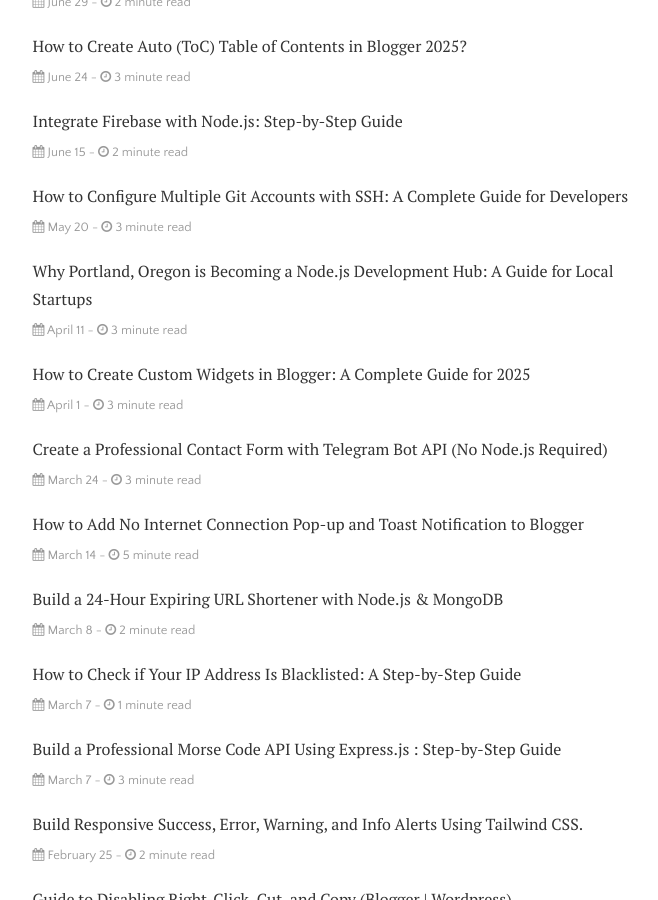
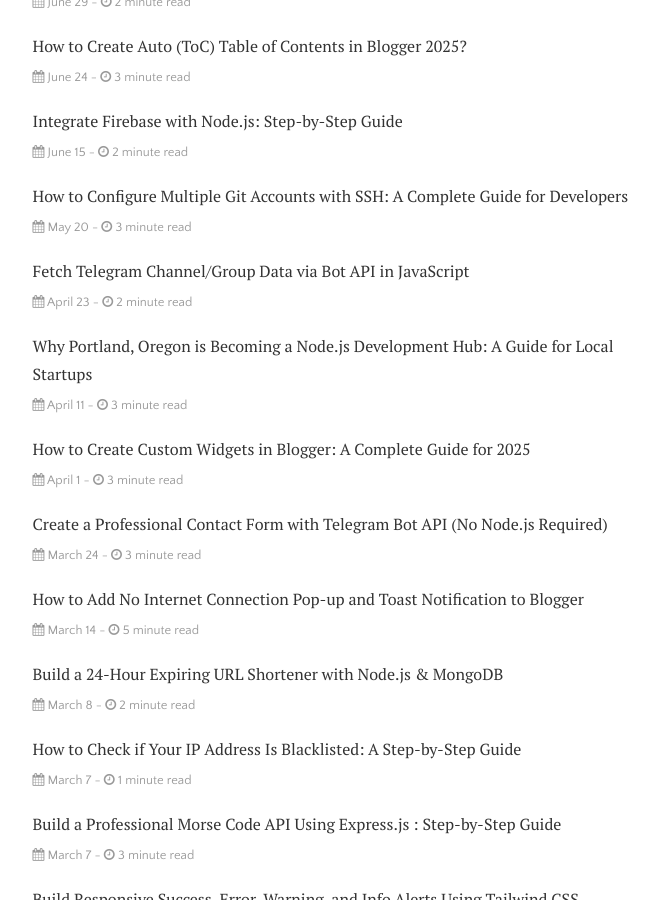
Before and after one commit to theriturajps/theriturajps.github.io, a Jekyll site: the page built from menu/writing.md, in a window 1280 px wide and 900 px high, scrolled down 1355 px. Shown: the whole window, without its empty margins (300-958 px from the left). Built offline with Jekyll 4.4.1, drawn with Linux system fonts in a browser that asks for light colours; part of the change alters nothing that is shown.

````diff
--- a/_posts/2024-03-14-no-internet-connection-pop-up-in-blogger.md
+++ b/_posts/2024-03-14-no-internet-connection-pop-up-in-blogger.md
@@ -19,7 +19,7 @@ Here, I shall be recommending that you add No Internet Connection Pop-up Widget
 
 ### Step 1:- Go to Blogger Dashboard
 
-Log in to your [Blogger Dashboard](https://www.blogger.com/?ref=exonoob.in).
+Log in to your [Blogger Dashboard](https://www.blogger.com/).
 
 ### Step 2:- Open Theme Editor Page
 
--- /dev/null
+++ b/_posts/2024-04-23-retrieve-telegram-channel-group-information-using-javascript-bot-api.md
@@ -0,0 +1,114 @@
+---
+layout: post
+title: "Fetch Telegram Channel/Group Data via Bot API in JavaScript"
+description: "Step-by-step guide to retrieve Telegram channel or group information using JavaScript and Telegram Bot API."
+author: "Ritu Raj Pratap Singh"
+categories: Guide
+tags: [APIs, Telegram, bot, fetch channel, Telegram Bot API]
+image: telegram.webp
+---
+
+**Are you building a Telegram bot and need to fetch channel or group details programmatically?** In this practical guide, you'll learn exactly how to use the Telegram Bot API with JavaScript to retrieve essential information about Telegram groups and channels. This is crucial for bot developers managing communities or automating moderation tasks.
+
+## Why Retrieve Telegram Channel/Group Info?
+Telegram bots can automate community management, analytics tracking, or content moderation. By fetching details like member counts, descriptions, or permissions, you can:
+- Monitor group growth
+- Validate user access
+- Build custom dashboards
+
+_Let’s dive into the implementation!_
+
+## Prerequisites
+1. Basic JavaScript/[Node.js knowledge](https://nodejs.org/docs/latest/api/)
+2. Telegram bot token (create via [@BotFather](https://t.me/BotFather))
+3. [Node.js installed](https://nodejs.org/en/download) on your system (v14+ recommended)
+
+## Step 1: Set Up Your Project
+```bash
+# Create a new directory
+mkdir telegram-bot-info
+cd telegram-bot-info
+
+# Initialize a new Node.js project
+npm init -y
+
+# Install Dependencies
+npm install node-telegram-bot-api
+```
+
+## Step 2: Fetching Chat Information
+
+### Understanding Chat IDs
+Telegram groups/channels have unique negative IDs (e.g., `-100123456789`). Your bot **must be a member** of the target chat to access information.
+
+> **⚠️ NOTE:** Never expose your token publicly! Use environment variables.
+
+```javascript
+const TelegramBot = require('node-telegram-bot-api');
+const bot = new TelegramBot('YOUR_BOT_TOKEN', {polling: true});
+
+const CHAT_ID = -100123456789; // Replace with your target chat ID
+
+async function getChatInfo() {
+  try {
+    const chat = await bot.getChat(CHAT_ID);
+    console.log('Chat Details:', chat);
+  } catch (error) {
+    console.error('Error fetching chat:', error.message);
+  }
+}
+
+getChatInfo();
+```
+
+### Key Points:
+
+- `getChat` method returns [Chat object](https://core.telegram.org/bots/api#chat)
+- Use **-100 prefix** for public channels (e.g., `-100123456789`)
+- Handle errors for missing permissions/invalid ID
+
+### Key Response Fields
+```json
+{
+  "id": -100123456789,
+  "title": "Developer Community",
+  "type": "supergroup",
+  "description": "Official programming discussion group",
+  "members_count": 2450
+}
+```
+
+## Step 3: Handling Common Use Cases
+
+### Real-World Example: Check Group Membership
+```javascript
+async function isUserMember(userId) {
+  const member = await bot.getChatMember(CHAT_ID, userId);
+  return ['member', 'administrator', 'creator'].includes(member.status);
+}
+```
+
+## Troubleshooting Tips
+1. **Authorization Error**: Ensure your bot is added as admin in channels
+2. **Invalid Chat ID**: Use `@RawDataBot` to get correct chat IDs
+3. **Rate Limits**: Add 1-second delays between API calls
+
+## Why This Matters for Bot Developers
+Retrieving chat information enables:
+- Automated moderation systems
+- Dynamic content delivery
+- User analytics tracking
+- Community engagement metrics
+
+## FAQ Section
+
+**Q: Can I get member lists using this method?**
+A: No, use `getChatAdministrators` for admins list only
+
+**Q: How to get a channel's linked discussion group?**
+A: Check `linked_chat_id` in the response object
+
+## Next Steps
+1. Explore [Telegram Bot API documentation](https://core.telegram.org/bots/api)
+2. Implement chat event listeners
+3. Build member analytics dashboards
````
Also changed, not shown: assets/img/telegram.webp (added).
